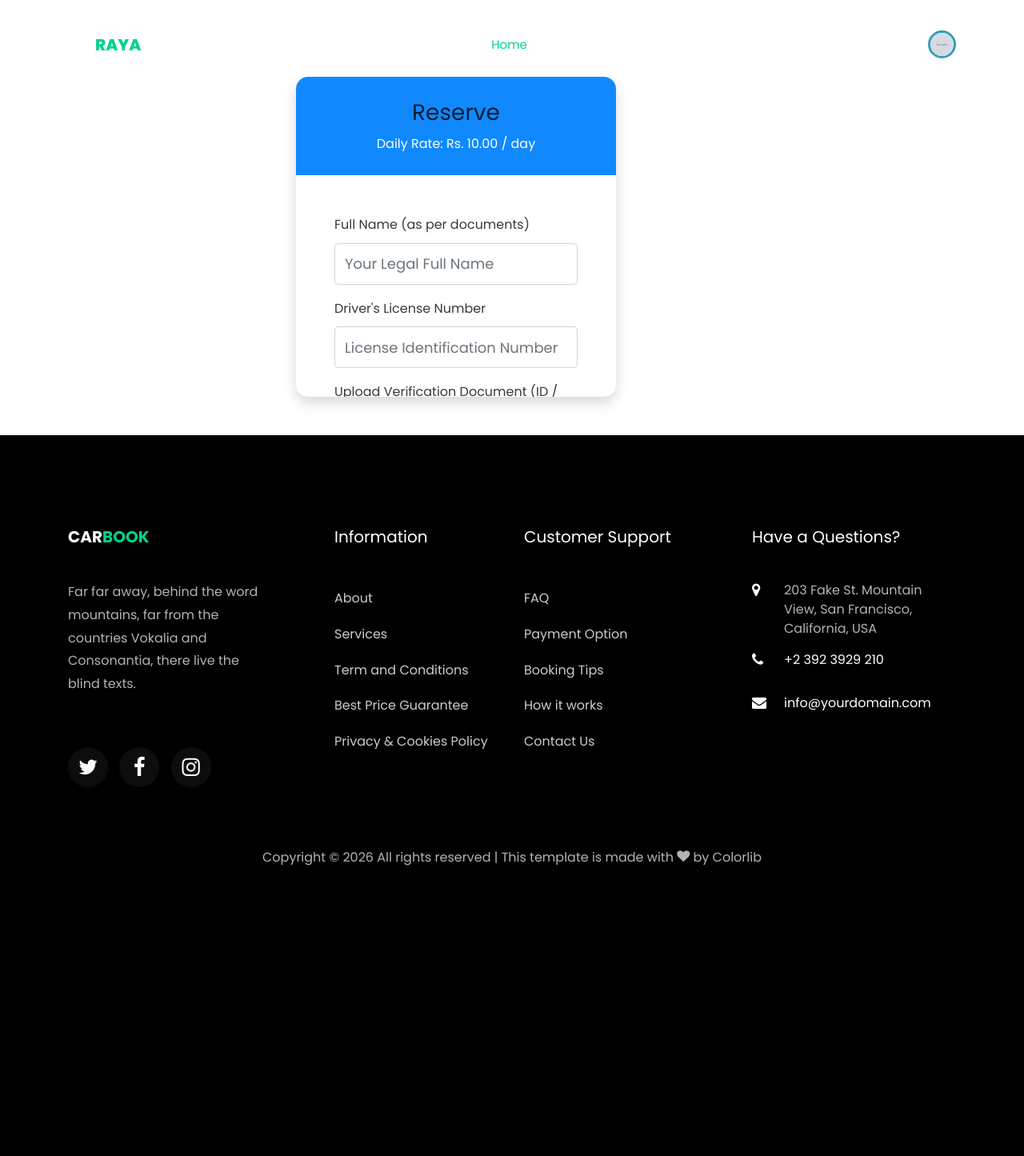
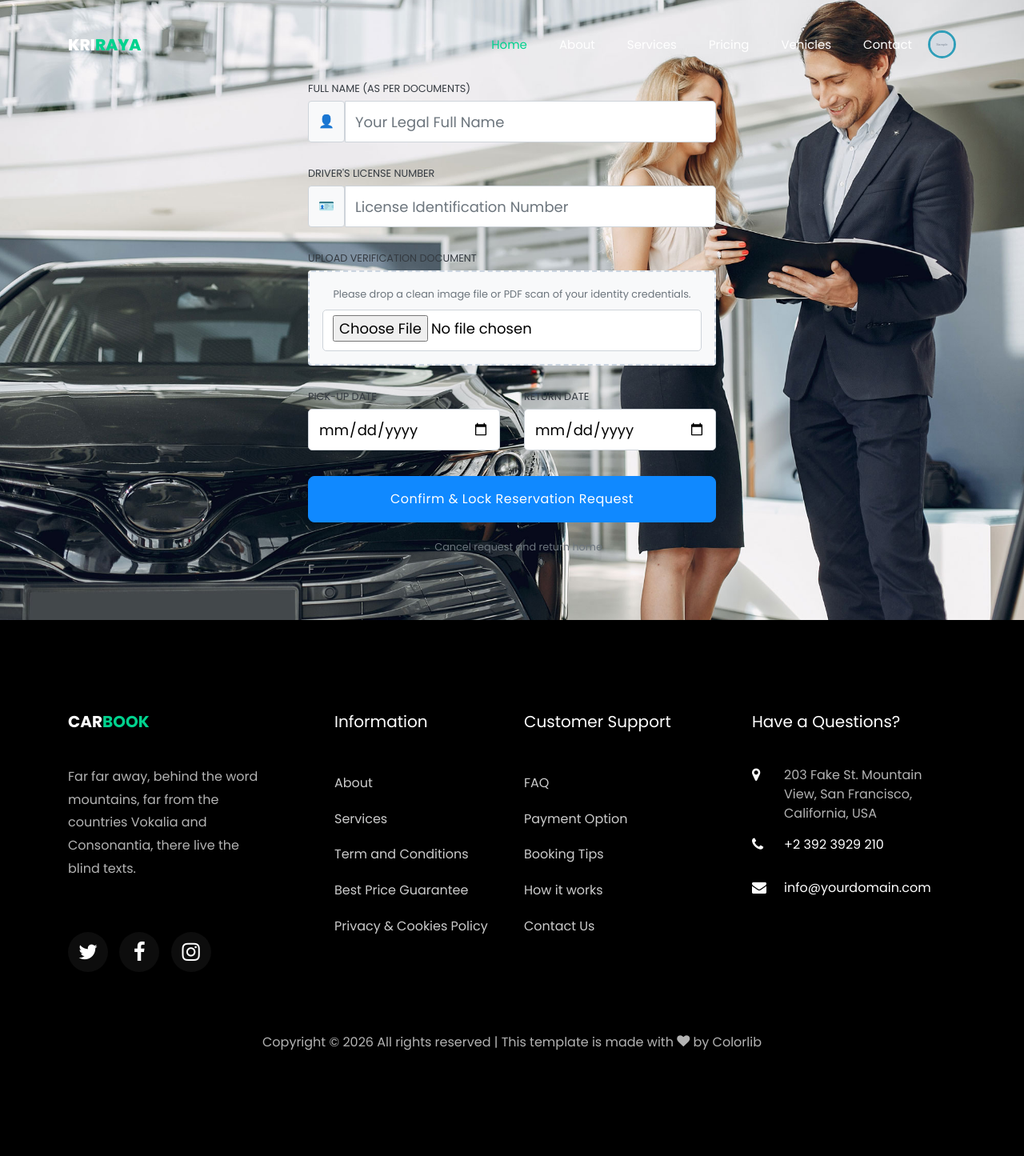
Before and after one commit to notsuz/BaseProject_, a Django app: page /book/1 in a window 1280 px wide. Shown: the whole page at 80% size. Before the commit the page ends 1082 px from the top, so only its background shows below. Run offline with Django 5.2, Linux system fonts and the light colour scheme; a user stored in the database is signed in; tables that the repository leaves empty hold one stand-in row (values such as "Sample post"); grey boxes marked "Sample" are stand-in pictures; some libraries are stand-ins or nearby versions; some web fonts are replaced.

Commit message:
booking form managed

```diff
--- a/core/templates/core/book_vehicle.html
+++ b/core/templates/core/book_vehicle.html
@@ -1,8 +1,14 @@
 {% extends 'base.html' %} {% load static %}
 
-{% block content %} <div class="container mt-5 py-5">
+{% block content %}
+
+<img src="{% static 'images/bg_3.jpg' %} " alt="Hero Background"
+                style="position: absolute; top: 0; left: 0; width: 100%; height: 100vh; object-fit: cover; z-index: 0;">
+<div class="container mt-5 py-5">
     <div class="row justify-content-center">
         <div class="col-md-8 col-lg-6">
+
+
 
             {% if messages %}
             {% for message in messages %}
@@ -14,61 +20,98 @@
             {% endfor %}
             {% endif %}
 
-            <div class="card shadow border-0" style="border-radius: 15px; overflow: hidden;">
+            <div class="container">
+                <div class="row">
+                    <div class="col-12">
+                        <form method="POST" enctype="multipart/form-data" novalidate>
+                            {% csrf_token %}
 
-                <div class="bg-primary text-white p-4 text-center">
-                    <h3 class="fw-bold mb-1">Reserve {{ vehicle.name }}</h3>
-                    <p class="mb-0 opacity-75">Daily Rate: Rs. {{ vehicle.price_per_day }} / day</p>
+                            <div class="mb-4">
+                                <label for="{{ form.full_name.id_for_label }}"
+                                    class="form-label fw-bold text-dark small mb-1">FULL NAME (AS PER DOCUMENTS)</label>
+                                <div class="input-group">
+                                    <span class="input-group-text bg-light border-end-0 text-muted">👤</span>
+                                    {{ form.full_name }}
+                                </div>
+                                {% if form.full_name.errors %}
+                                <div class="text-danger small mt-1 fw-medium">{{ form.full_name.errors.0 }}</div>
+                                {% endif %}
                             </div>
 
-                <div class="card-body p-4 p-sm-5">
-                    <form method="POST" enctype="multipart/form-data" class="needs-validation">
-                        {% csrf_token %}
-
-                        <div class="mb-3">
-                            <label class="form-label fw-semibold text-dark">Full Name (as per documents)</label>
-                            {{ form.full_name }}
-                            <div class="text-danger small mt-1">{{ form.full_name.errors }}</div>
+                            <div class="mb-4">
+                                <label for="{{ form.license_number.id_for_label }}"
+                                    class="form-label fw-bold text-dark small mb-1">DRIVER'S LICENSE NUMBER</label>
+                                <div class="input-group">
+                                    <span class="input-group-text bg-light border-end-0 text-muted">🪪</span>
+                                    {{ form.license_number }}
+                                </div>
+                                {% if form.license_number.errors %}
+                                <div class="text-danger small mt-1 fw-medium">{{ form.license_number.errors.0 }}</div>
+                                {% endif %}
                             </div>
 
-                        <div class="mb-3">
-                            <label class="form-label fw-semibold text-dark">Driver's License Number</label>
-                            {{ form.license_number }}
-                            <div class="text-danger small mt-1">{{ form.license_number.errors }}</div>
+                            <div class="mb-4">
+                                <label class="form-label fw-bold text-dark small mb-1">UPLOAD VERIFICATION
+                                    DOCUMENT</label>
+                                <div class="p-3 bg-light rounded border border-dashed text-center">
+                                    <p class="text-muted small mb-2">Please drop a clean image file or PDF scan of your
+                                        identity credentials.</p>
+                                    {{ form.verified_document }}
                                 </div>
-
-                        <div class="mb-3">
-                            <label class="form-label fw-semibold text-dark">Upload Verification Document (ID / License
-                                PDF or Image)</label>
-                            {{ form.verified_document }}
-                            <div class="text-danger small mt-1">{{ form.verified_document.errors }}</div>
+                                {% if form.verified_document.errors %}
+                                <div class="text-danger small mt-1 fw-medium">{{ form.verified_document.errors.0 }}
+                                </div>
+                                {% endif %}
                             </div>
 
                             <div class="row g-3 mb-4">
-                            <div class="col-6">
-                                <label class="form-label fw-semibold text-dark">Pickup Date</label>
+                                <div class="col-12 col-sm-6">
+                                    <label for="{{ form.start_date.id_for_label }}"
+                                        class="form-label fw-bold text-dark small mb-1">PICK-UP DATE</label>
                                     {{ form.start_date }}
-                                <div class="text-danger small mt-1">{{ form.start_date.errors }}</div>
+                                    {% if form.start_date.errors %}
+                                    <div class="text-danger small mt-1 fw-medium">{{ form.start_date.errors.0 }}</div>
+                                    {% endif %}
                                 </div>
-                            <div class="col-6">
-                                <label class="form-label fw-semibold text-dark">Return Date</label>
+                                <div class="col-12 col-sm-6">
+                                    <label for="{{ form.end_date.id_for_label }}"
+                                        class="form-label fw-bold text-dark small mb-1">RETURN DATE</label>
                                     {{ form.end_date }}
-                                <div class="text-danger small mt-1">{{ form.end_date.errors }}</div>
+                                    {% if form.end_date.errors %}
+                                    <div class="text-danger small mt-1 fw-medium">{{ form.end_date.errors.0 }}</div>
+                                    {% endif %}
                                 </div>
                             </div>
 
-                        <button type="submit" class="btn btn-primary w-100 py-2.5 fw-bold shadow-sm"
-                            style="border-radius: 8px;">
-                            Request Booking Reservation
+                            <div class="pt-2">
+                                <button type="submit" class="btn btn-primary btn-lg w-100 fw-bold shadow-sm py-3 mb-3"
+                                    style="border-radius: 8px; font-size: 1rem; letter-spacing: 0.5px;">
+                                    Confirm & Lock Reservation Request
                                 </button>
-
-                        <div class="text-center mt-3">
-                            <a href="{% url 'index' %}" class="text-muted small text-decoration-none">Cancel and return
-                                home</a>
+                                <div class="text-center">
+                                    <a href="{% url 'index' %}"
+                                        class="text-muted text-decoration-none small transition-all btn-link-back">
+                                        ← Cancel request and return home
+                                    </a>
+                                </div>
                             </div>
                         </form>
+
+                        <style>
+                            /* Styling utility for the file drop area border */
+                            .border-dashed {
+                                border-style: dashed !important;
+                                border-color: #cbd5e1 !important;
+                                border-width: 2px !important;
+                            }
+
+                            .btn-link-back:hover {
+                                color: #0d6efd !important;
+                                text-decoration: underline !important;
+                            }
+                        </style>F
                     </div>
-
+                </div>
             </div>
         </div>
     </div>
--- a/logs.txt
+++ b/logs.txt
@@ -37,3 +37,4 @@
 
 Day 10
 needs booked status in the cardisplay if its booked
+bookinng form managed - commit
```
Lines whose indentation alone changed are shown as unchanged.
